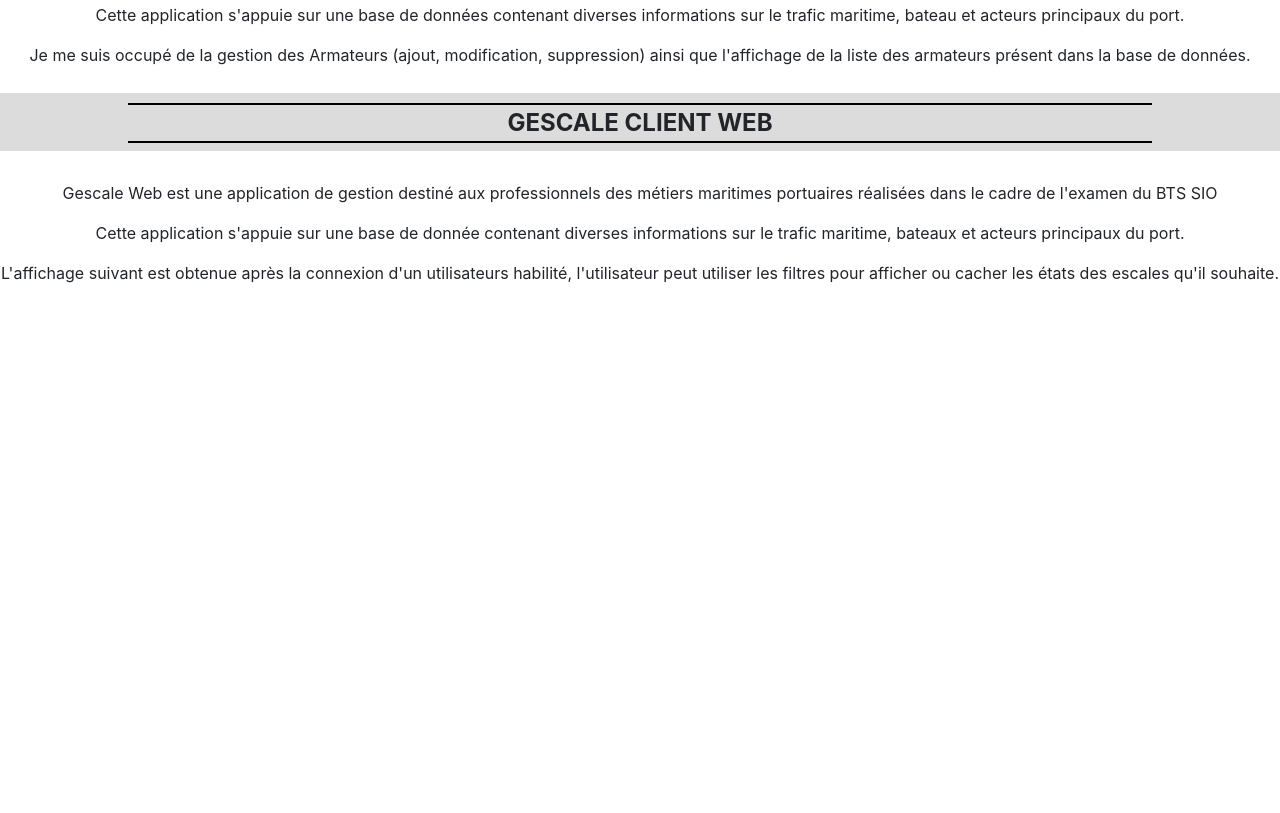
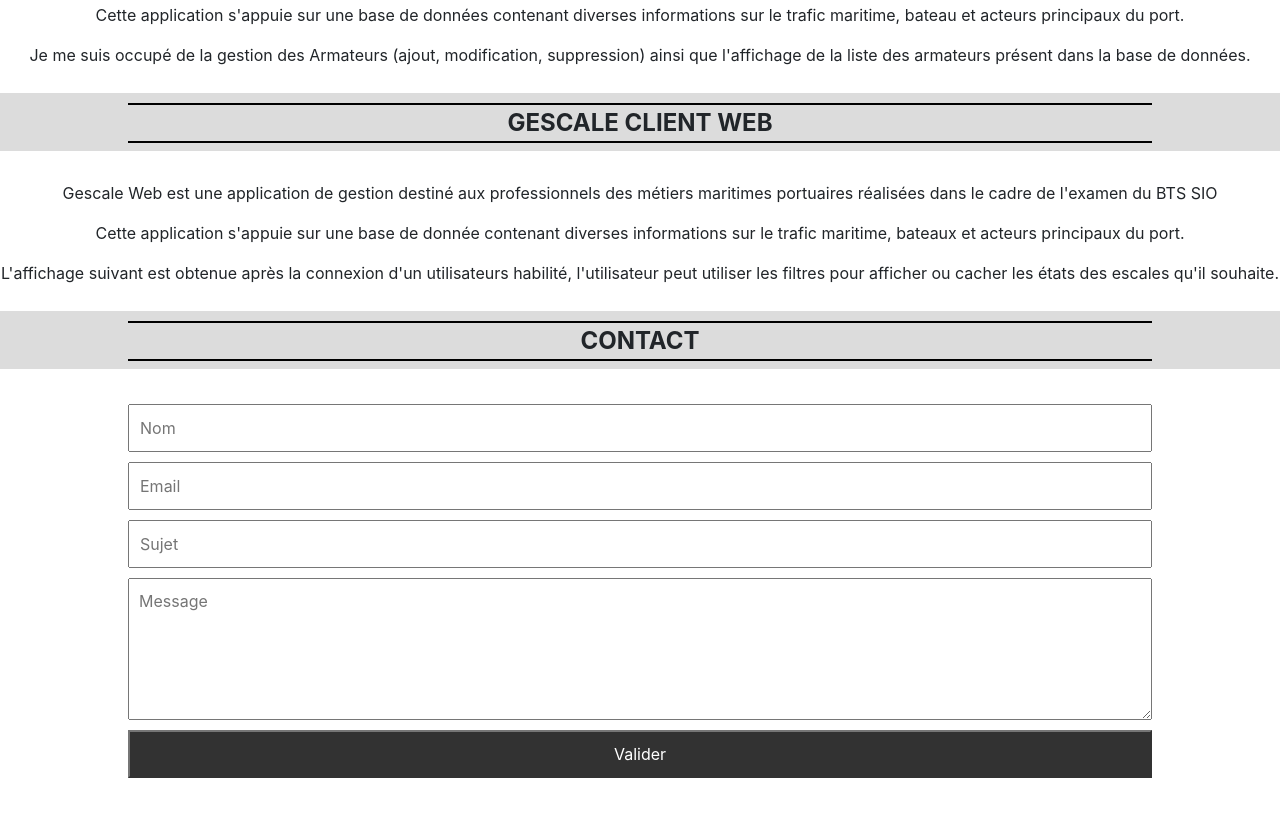
Before and after one commit to Skiiners06/Portfolio, a plain HTML site: page index.html in a window 1280 px wide. Shown: the part 1706-2519 px from the top of the page. Before the commit the page ends 2007 px from the top, so only its background shows below. Drawn offline with Linux system fonts and the light colour scheme.

Commit message:
ajout section contact

```diff
--- a/css/style.css
+++ b/css/style.css
@@ -116,6 +116,30 @@ h3{
   text-align: center;
 }
 
+.contact>form{
+  display: flex;
+  flex-direction: column;
+  width:80%;
+  margin:30px auto;
+
+}
+
+.champContact{
+  margin:5px 0px;
+  padding:10px 10px;
+}
+
+
+
+/* Boutton valider formulaire contact : */
+input[type=submit]{
+  background-color:#000000;
+  opacity: 80%;
+  color:white;
+}
+
+
+
 @media screen and (min-width: 480px){
 
 }
--- a/index.html
+++ b/index.html
@@ -122,6 +122,22 @@
         </div>
     </div>
 
+    <div class="titreSection">
+        <h2>contact </h2>
+    </div>
+
+    <div class="contact">
+        <form>
+            <input class="champContact" name="nom" type="text" placeholder="Nom" required>
+            <input class="champContact" name="email" type="email" placeholder="Email" required pattern="">
+            <input class="champContact" name="sujet" type="text" placeholder="Sujet" required>
+            <textarea class="champContact" name="message" placeholder="Message" required rows="5" cols="33"></textarea>
+
+            <input class="champContact" type="submit" value="Valider">
+        </form>
+
+    </div>
+
 
 
 </div>
```
